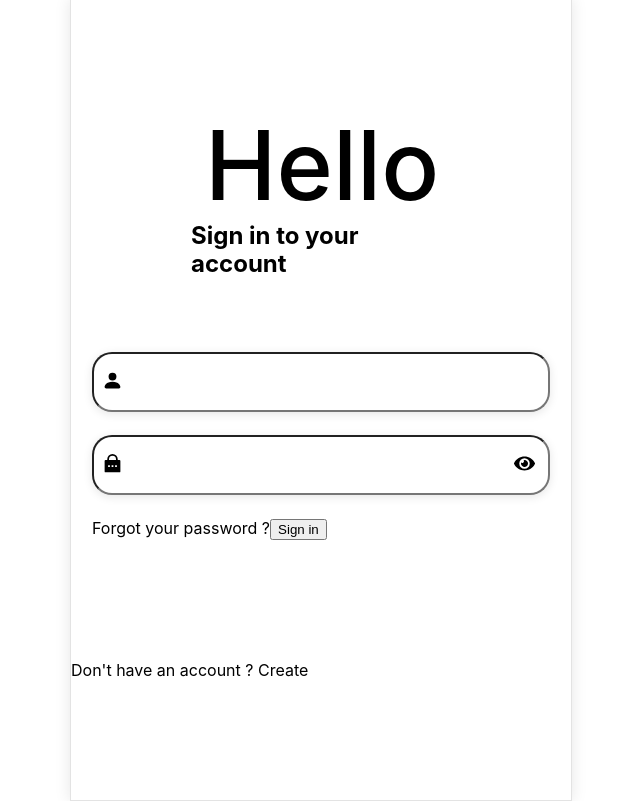
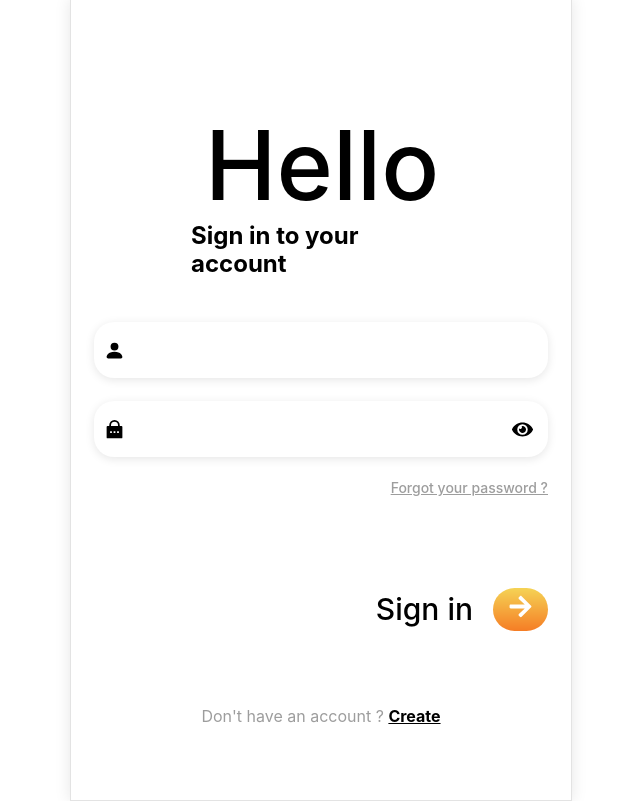
Before and after one commit to Marion-H/login-form, a React (Create React App) app: page / in a window 1280 px wide. Shown: the whole page, without its empty margins (319-959 px from the left). Built offline with nearby package versions, Linux system fonts and the light colour scheme.

Commit message:
add css on compoment formAuth and add a function for show password

```diff
--- a/package.json
+++ b/package.json
@@ -10,6 +10,7 @@
     "react": "^17.0.1",
     "react-dom": "^17.0.1",
     "react-icons": "^4.2.0",
+    "react-router-dom": "^5.2.0",
     "react-scripts": "4.0.2",
     "web-vitals": "^1.1.0"
   },
--- a/src/App.js
+++ b/src/App.js
@@ -1,10 +1,11 @@
 import "./app.scss";
-import Authentication from "./components/Authentication";
+
+import Router from "./components/Router";
 
 function App() {
   return (
     <div className="app">
-      <Authentication />
+      <Router />
     </div>
   );
 }
--- a/src/components/Authentication.jsx
+++ b/src/components/Authentication.jsx
@@ -1,17 +1,24 @@
+import { Link } from "react-router-dom"
+
+import FormAuth from "./FormAuth";
+
 import "./css/authentication.scss";
-import FormAuth from "./FormAuth";
 
 function authentication() {
   return (
     <div className="authentication">
+      {/* <span className="illustrationTopRight"></span> */}
       <div className="titleAuth">
         <h1>Hello</h1>
         <h2>Sign in to your account</h2>
       </div>
       <FormAuth />
-      <p>
-        Don't have an account ? <span>Create</span>
-      </p>
+      <span className="textFooterForm">
+        Don't have an account ?{" "}
+        <span>
+          <Link to="/create">Create</Link>
+        </span>
+      </span>
     </div>
   );
 }
--- /dev/null
+++ b/src/components/CreateAccount.jsx
@@ -0,0 +1,7 @@
+function CreateAccount () {
+    return (
+        <div> Hello</div>
+    )
+}
+
+export default CreateAccount
--- a/src/components/FormAuth.jsx
+++ b/src/components/FormAuth.jsx
@@ -1,11 +1,24 @@
-import { FaEye } from "react-icons/fa";
+import { useState } from "react";
+
+import { FaEye, FaArrowRight } from "react-icons/fa";
 import { RiLockPasswordFill } from "react-icons/ri";
 import { BsFillPersonFill } from "react-icons/bs";
+
 import "./css/formAuth.scss";
 
 // FaEyeSlash
 
 function FormAuth() {
+  const [type, setType] = useState("password");
+
+  const changeVisibilyPwd = () => {
+    if (type === "password") {
+        return setType("text")
+    } else {
+        return setType("password")
+    }
+  };
+
   return (
     <div className="formAuth">
       <form>
@@ -13,19 +26,28 @@ function FormAuth() {
           <span className="fillPerson">
             <BsFillPersonFill />
           </span>
-          <input />
+          <input type="text" />
         </div>
         <div className="inputPassword">
           <span className="lockPassword">
             <RiLockPasswordFill />
           </span>
-          <input />
-          <span class="eyePassword">
+          <input type={type} />
+          <span class="eyePassword" onClick={() => changeVisibilyPwd()}>
             <FaEye />
           </span>
         </div>
-        <span>Forgot your password ?</span>
-        <button>Sign in</button>
+        <span className="textUnderInput">
+          <a href="#">Forgot your password ?</a>
+        </span>
+        <div className="signIn">
+          <span className="textButton">Sign in</span>
+          <button className="buttonSignIn">
+            <span className="arrowButton">
+              <FaArrowRight />
+            </span>
+          </button>
+        </div>
       </form>
     </div>
   );
--- /dev/null
+++ b/src/components/Router.jsx
@@ -0,0 +1,15 @@
+import { BrowserRouter, Route, Switch } from "react-router-dom";
+import authentication from "./Authentication";
+import CreateAccount from "./CreateAccount";
+function Router() {
+  return (
+    <BrowserRouter>
+      <Switch>
+        <Route exact path="/" component={authentication} />
+        <Route path="/create" component={CreateAccount} />
+      </Switch>
+    </BrowserRouter>
+  );
+}
+
+export default Router;
--- a/src/components/css/authentication.scss
+++ b/src/components/css/authentication.scss
@@ -4,8 +4,43 @@
     border: 1px solid #e3e3e3;
     box-shadow: 0px 0px 15px rgba(0, 0, 0, 0.1);
     display: grid;
+    position: relative;
 
-    .titleAuth{
+    .illustrationTopRight {
+        position: absolute;
+        right: 0px;
+        top: 0;
+        width: 300px;
+        height: 200px;
+        background-color: green;
+        // background: linear-gradient(57.99deg, #f87b29 50%, #f9cb5c 98.94%);
+        // border-radius: 50% / 60% 60% 40% 40%;
+        display: flex;
+
+        &::before {
+            content: "";
+            // background: linear-gradient(57.99deg, #f87b29 50%, #f9cb5c 98.94%);
+            // border-radius: 60% / 0% 0% 10% 80%;
+            background-color: cadetblue;
+            width: 221px;
+            height: 123px;
+            right: 0px;
+            position: absolute;
+            z-index: 10;
+        }
+
+        &::after {
+            content: "";
+            background-color: red;
+            width: 250px;
+            height: 150px;
+            position: absolute;
+            z-index: 20;
+            right: 0px;
+        }
+    }
+
+    .titleAuth {
         // text-align: center;
         margin-top: 109px;
 
@@ -28,4 +63,15 @@
             width: 260px;
         }
     }
+
+    .textFooterForm {
+        text-align: center;
+        color: #9d9d9d;
+
+        span a {
+            text-decoration: underline;
+            font-weight: bold;
+            color: black;
+        }
+    }
 }
--- a/src/components/css/formAuth.scss
+++ b/src/components/css/formAuth.scss
@@ -27,7 +27,6 @@
             top: 18px;
             right: 15px;
             font-size: 21px;
-
         }
     }
     input {
@@ -39,6 +38,45 @@
         padding-left: 70px;
         padding-right: 70px;
         font-size: 21px;
+        border-style: none;
+    }
 
+    .textUnderInput a {
+        display: flex;
+        justify-content: flex-end;
+        font-style: normal;
+        font-weight: 500;
+        font-size: 14px;
+        line-height: 16px;
+        // float: right;
+        color: #9d9d9d;
+    }
+
+    .signIn {
+        display: flex;
+        justify-content: flex-end;
+        margin-top: 92px;
+
+        .textButton {
+            margin-top: auto;
+            margin-bottom: auto;
+            margin-right: 20px;
+            font-weight: 500;
+            font-size: 30px;
+            line-height: 35px;
+        }
+
+        .buttonSignIn {
+            width: 55px;
+            height: 43px;
+            background: linear-gradient(180deg, #f5d355 0%, #f57d25 100%);
+            border-radius: 30px;
+            border-style: none;
+
+            .arrowButton {
+                color: white;
+                font-size: 25px;
+            }
+        }
     }
 }
```
Also changed, not shown: 1 other file (tests, documents, lock files or other folders).
